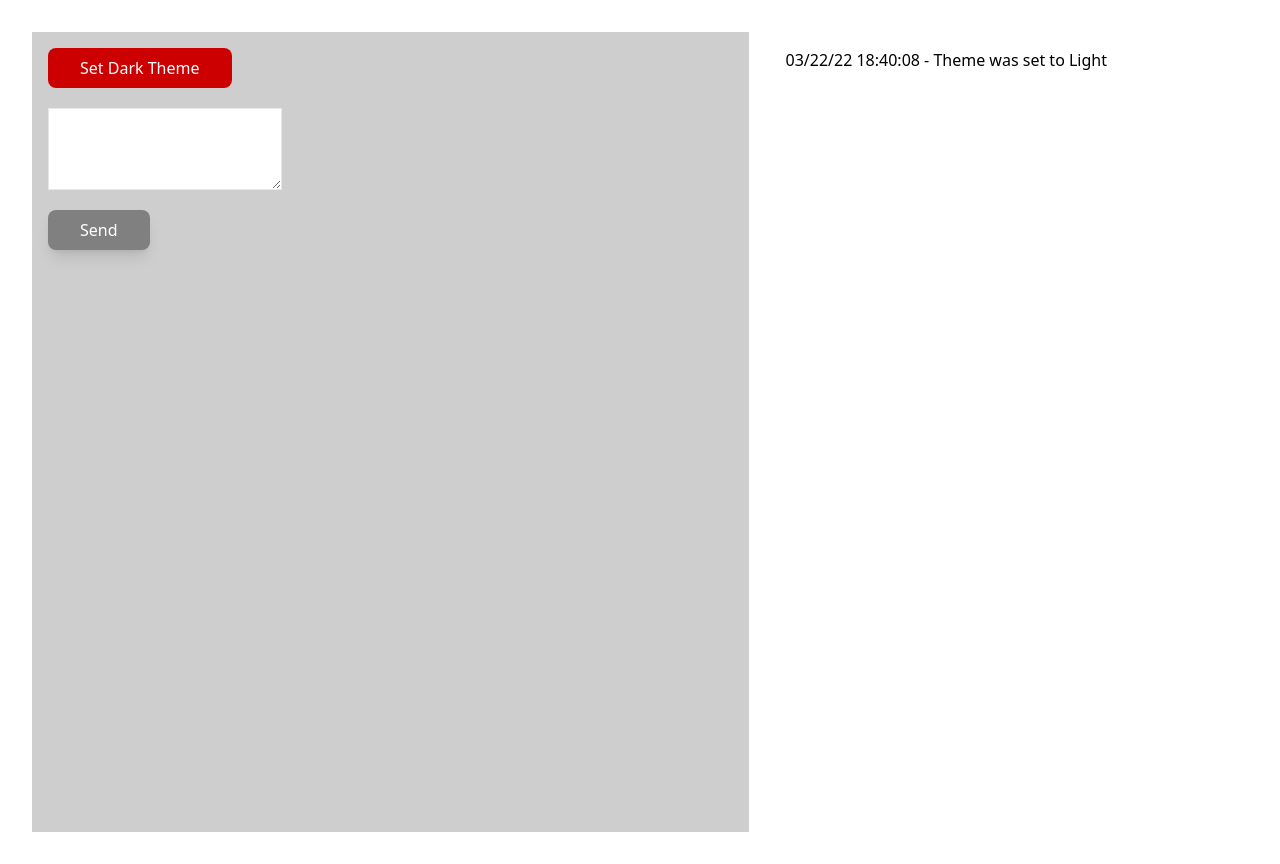
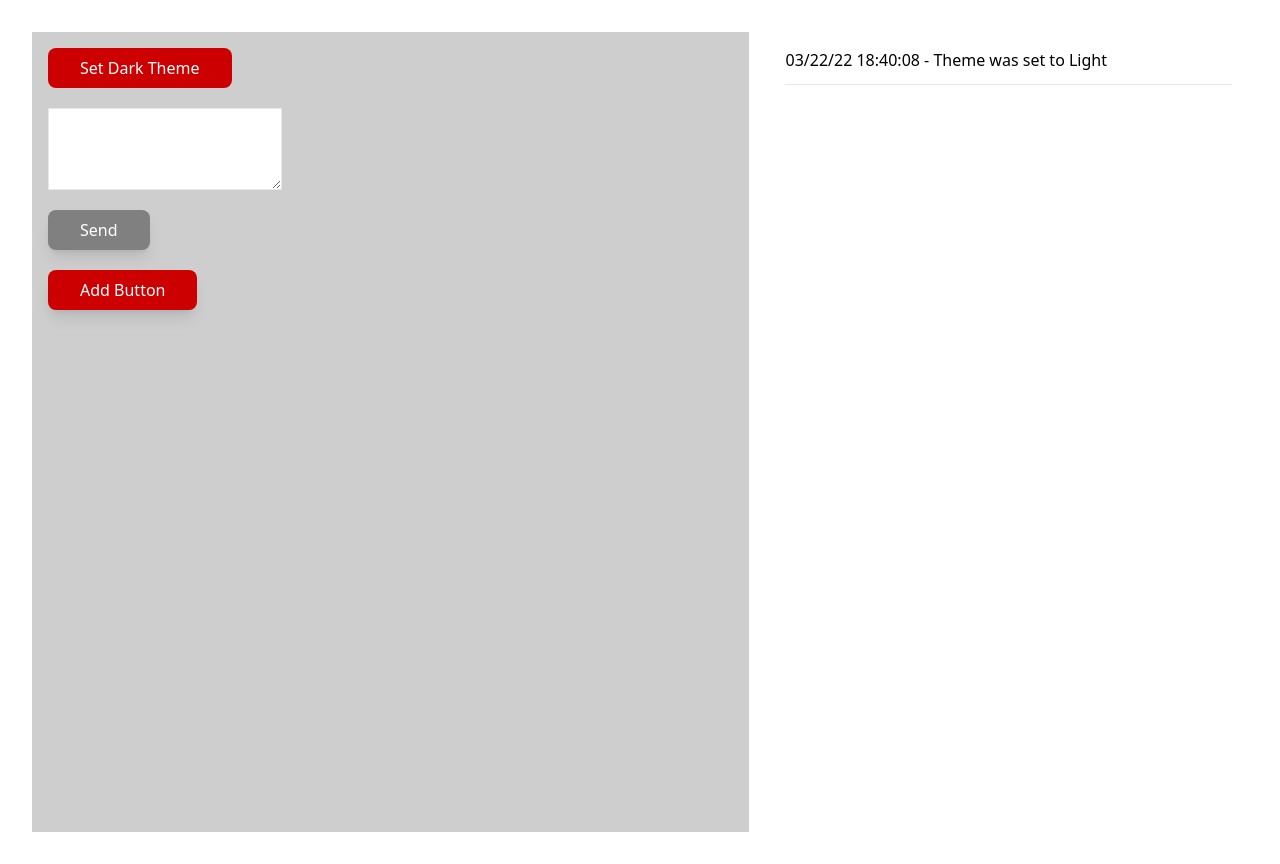
Before and after one commit to xiraynedev/react-basics, a React app: page / in a window 1280 px wide. Built offline with nearby package versions, Linux system fonts and the light colour scheme.

Commit message:
add AddButton component

```diff
--- /dev/null
+++ b/src/components/AddButton/AddButton.tsx
@@ -0,0 +1,19 @@
+import React, {FC} from 'react';
+
+interface AddButtonProps {
+  handleAddClick: () => void;
+  lightTheme: boolean;
+  count: number;
+  buttonCounter: number[];
+}
+
+export const AddButton: FC<AddButtonProps> = ({handleAddClick, lightTheme, count, buttonCounter}) => {
+  return (
+    <button
+      disabled={count < buttonCounter.length ? true : false}
+      onClick={handleAddClick}
+      className={`py-2 shadow-lg rounded-lg px-8 ${lightTheme ? 'bg-light-btn-bg text-light-btn-text-white' :
+        'bg-dark-btn-bg text-dark-btn-text'}`}
+    >Button {count} Added</button>
+  );
+};
--- a/src/components/App/App.tsx
+++ b/src/components/App/App.tsx
@@ -1,21 +1,29 @@
-import {FC, useEffect, useRef, useState} from 'react';
+import React, {FC, useEffect, useRef, useState} from 'react';
 import {Console} from '../Console/Console';
 import {ThemeButton} from '../ThemeButton/ThemeButton';
 import {v4} from 'uuid';
+import {AddButton} from '../AddButton/AddButton';
 
 export const App: FC = () => {
 
   const [lightTheme, setLightTheme] = useState(true);
-  const [messages, setMessages] = useState<string[]>([]);
+  const [textMessages, setTextMessages] = useState<string[]>([]);
   const [textValue, setTextValue] = useState('');
+  const [buttonCounter, setButtonCounter] = useState<number[]>([]);
+  const [buttonMessages, setButtonMessages] = useState<string[]>([]);
 
   const handleThemeClick = () => {
     setLightTheme(prevState => !prevState);
   };
 
   const handleSendClick = () => {
-    setMessages(prevState => [...prevState, textValue]);
+    setTextMessages(prevState => [...prevState, textValue]);
     setTextValue('');
+  };
+
+  const handleAddClick = () => {
+    setButtonCounter(prevState => [...prevState, prevState.length + 1]);
+    setButtonMessages(prevState => [...prevState, `Button ${buttonCounter} added`])
   };
 
   return (
@@ -33,10 +41,27 @@ export const App: FC = () => {
           className={`py-2 shadow-lg rounded-lg px-8 ${lightTheme ? 'bg-light-btn-bg text-light-btn-text-white' :
             'bg-dark-btn-bg text-dark-btn-text'}`}>Send
         </button>
+        <button
+          disabled={buttonCounter.length > 0 ? true : false}
+          onClick={handleAddClick}
+          className={`py-2 shadow-lg rounded-lg px-8 ${lightTheme ? 'bg-light-btn-bg text-light-btn-text-white' :
+            'bg-dark-btn-bg text-dark-btn-text'}`}
+        >Add Button
+        </button>
+        {
+          buttonCounter.map(count => (
+            <AddButton
+              key={v4()}
+              handleAddClick={handleAddClick}
+              buttonCounter={buttonCounter}
+              lightTheme={lightTheme}
+              count={count}/>
+          ))
+        }
       </div>
       <div className={`w-2/5 p-4 flex flex-col gap-3 ${lightTheme ? 'bg-light-bg-right text-light-text-right' :
         'bg-dark-bg-right text-dark-text-right'}`}>
-        <Console lightTheme={lightTheme} messages={messages}/>
+        <Console lightTheme={lightTheme} messages={textMessages} buttonMessages={buttonMessages}/>
       </div>
     </div>
   );
--- a/src/components/Console/Console.tsx
+++ b/src/components/Console/Console.tsx
@@ -4,9 +4,10 @@ import {v4} from 'uuid';
 interface ConsoleProps {
   lightTheme: boolean;
   messages?: string[];
+  buttonMessages?: string[];
 }
 
-export const Console: FC<ConsoleProps> = ({lightTheme, messages}) => {
+export const Console: FC<ConsoleProps> = ({lightTheme, messages, buttonMessages}) => {
   const [timestamp, setTimestamp] = useState<string[]>([]);
   const dateformat = new Intl.DateTimeFormat('en-US', {
     month: '2-digit',
@@ -30,6 +31,7 @@ export const Console: FC<ConsoleProps> = ({lightTheme, messages}) => {
           <p key={v4()}>{message}</p>
         ))
       }
+      <hr/>
       {
         messages?.map(message => {
           if (message) {
```
Lines whose indentation alone changed are shown as unchanged.
